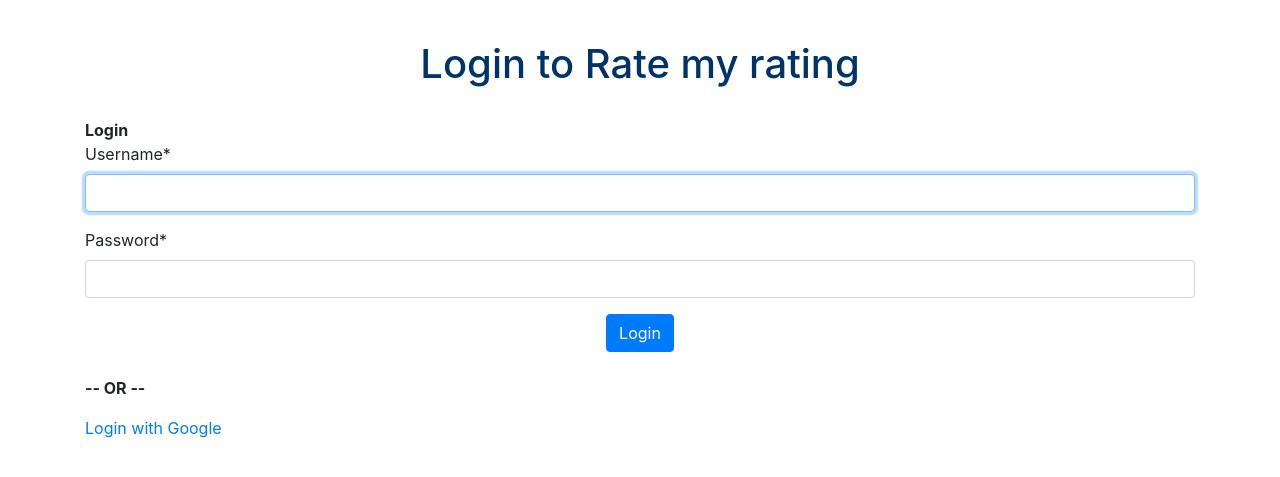
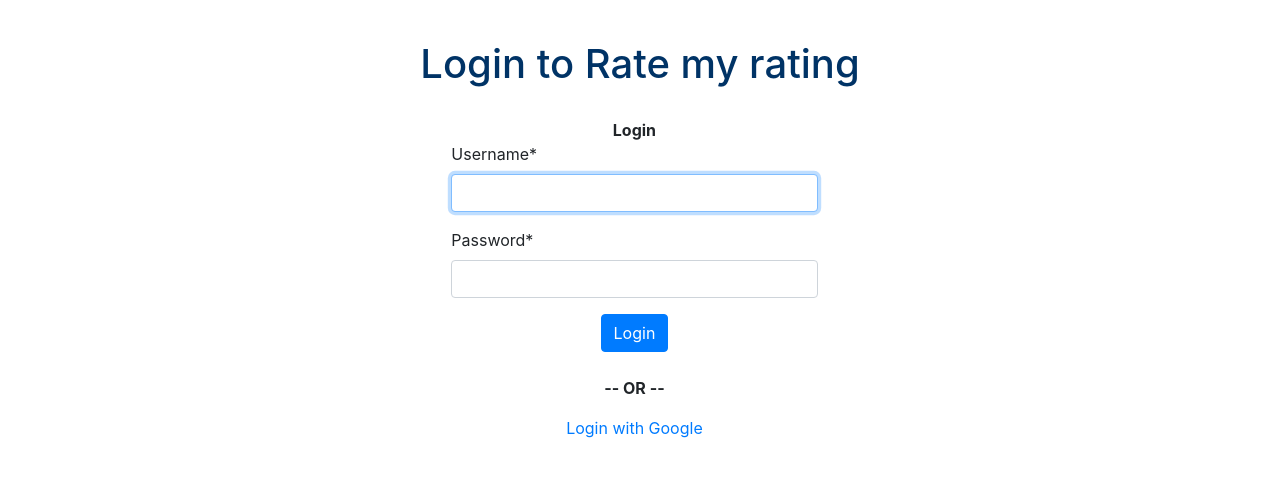
Before and after one commit to EerikSaksi/rate_my_rating, a Django app: page /login/ in a window 1280 px wide. Shown: the part 56-533 px from the top of the page. Run offline with Django 3.2, Linux system fonts and the light colour scheme; some libraries are stand-ins or nearby versions.

Commit message:
merge fixes

```diff
--- a/static/css/global.css
+++ b/static/css/global.css
@@ -35,7 +35,6 @@
     margin-left: 20px;
     margin-right: 20px;
 }
-<<<<<<< HEAD
 
 .rating-stars ul {
     list-style-type: none;
@@ -63,7 +62,6 @@
     color: #ff912c;
 }
 
-=======
 .signInUp{
     width: 33%;
     margin-left: 33%;
@@ -78,4 +76,3 @@
 #information{
     text-align: left;
 }
->>>>>>> 47531f71bc2beff0e38fe63b580b65573679591b
```
